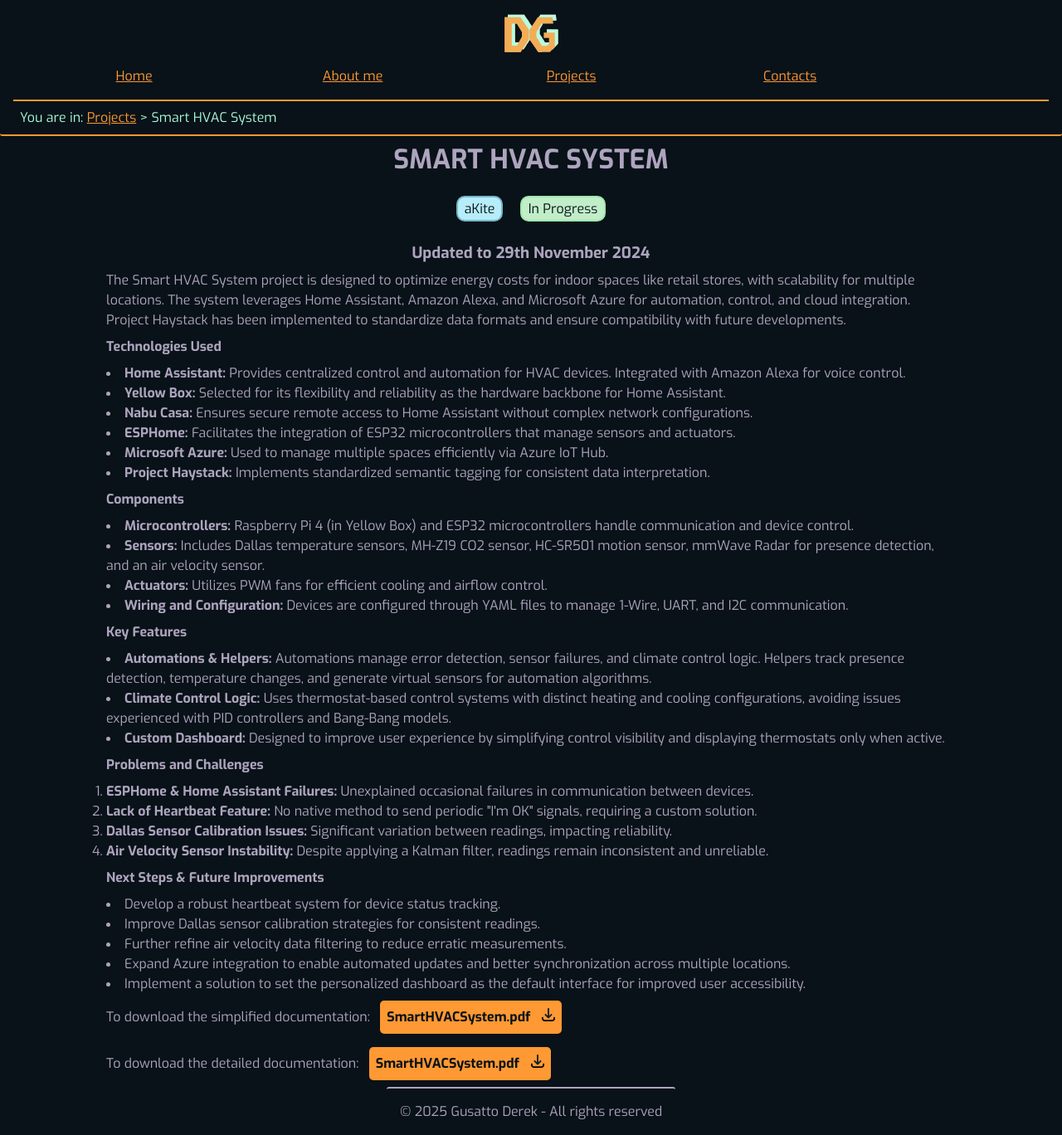
After one commit to DerekGusatto02/derekgusatto.it, a PHP site: page /projects/hvac.php in a window 1280 px wide. The commit adds this page. Shown: the whole page at 83% size. Run offline with PHP 8.4, Linux system fonts and the light colour scheme.

Commit message:
ProjectHVAC

```diff
--- a/css/style.css
+++ b/css/style.css
@@ -223,7 +223,7 @@ grid-area: i;
     display: block;
 }
 
-main > h1, main > h2, main > h3{
+main > h1, main > h2, main > h3, main > h4{
     margin: 0.5em auto;
 }
 
@@ -452,6 +452,10 @@ input::placeholder, textarea::placeholder {
     text-transform: uppercase;
 }
 
+.project-main > .updated-to{
+    text-align: center;
+}
+
 .project-div:hover h2.project-title{
     color: var(--mainColor);
 }
--- a/projects.html
+++ b/projects.html
@@ -133,7 +133,7 @@
                         </div>
                     </div>
                 </a>
-                <div class="project-nolink">
+                <a href="projects/hvac.php" class="project-link">
                     <div class="project-div left-project-div">
                         <img src="img/logo-akite.svg" class="project-img">
                         <div class="project-text">
@@ -145,7 +145,7 @@
                             <p class="project-description">Project with the aim of implementing a smart HVAC system that allows saving on consumption and reducing pollution.</p>
                         </div>
                     </div>
-                </div>
+                </a>
                 <div class="project-nolink">
                     <div class="project-div right-project-div">
                         <img src="img/projects/covers/shopnet.png" class="project-img">
--- /dev/null
+++ b/projects/hvac.html
@@ -0,0 +1,102 @@
+<!DOCTYPE html>
+<html lang="en">
+    <head>
+        <meta charset="UTF-8">
+        <title>Stickman Run - Derek Gusatto</title>
+        <meta name="keywords" content="Derek, Gusatto, Software Developer, Programmer, Technology">
+        <meta name="description" content="Hi, I'm Derek Gusatto, I'm a Software Developer">
+        <meta name="viewport" content="width=device-width, initial-scale=1.0">
+        <link rel="stylesheet" href="../css/style.css">
+        <link rel="stylesheet" href="../css/mini.css" media="screen and (max-width: 768px)">
+        <link rel="stylesheet" href="../css/print.css"  media="print">
+        <link rel="icon" type="image/x-icon" href="../img/logo.ico">
+        <script src="../js/scrollToTop.js"></script>
+        <script src="../js/togglemenu.js"></script>
+    </head>
+    <body>
+       <header>
+
+            <button id="togglemenu" onclick="toggleMenu()">Open menu</button>
+            <nav aria-label="navigation Help" class="navigationhelp">
+                <a href="#content">Go to content</a>
+            </nav>
+            <h1 id="home-logo">Gusatto Derek</h1>
+            <nav id="menu" class="tmenuhidden" aria-label="Main menu">
+                <ul>
+                    <li><a href="../index.php">Home</a></li>
+                    <li><a href="../aboutme.php">About me</a></li>
+                    <li><a href="../projects.php">Projects</a></li>
+                    <li><a href="../contacts.php">Contacts</a></li>
+                </ul>
+            </nav>
+            <nav id="breadcrumb" aria-label="Breadcrumb">
+                <p>You are in: <a href="../projects.php">Projects</a> &gt; Smart HVAC System</p>
+            </nav>
+        </header>
+        <main id="content" class="project-main">
+            <h2 class="project-title">Smart HVAC System</h2>
+            <ul class="project-tags">
+                <li class="project-tag akite-tag">aKite</li>
+                <li class="project-tag progress-tag">In Progress</li>
+            </ul>
+            <h3 class="updated-to">Updated to <time datetime="2024-11-29">29th November 2024</time> </h3>
+            The Smart HVAC System project is designed to optimize energy costs for indoor spaces like retail stores, with scalability for multiple locations. The system leverages Home Assistant, Amazon Alexa, and Microsoft Azure for automation, control, and cloud integration. Project Haystack has been implemented to standardize data formats and ensure compatibility with future developments.
+
+            <h4>Technologies Used</h4>
+<ul>
+    <li><b>Home Assistant:</b> Provides centralized control and automation for HVAC devices. Integrated with Amazon Alexa for voice control.</li>
+    <li><b>Yellow Box:</b> Selected for its flexibility and reliability as the hardware backbone for Home Assistant.</li>
+    <li><b>Nabu Casa:</b> Ensures secure remote access to Home Assistant without complex network configurations.</li>
+    <li><b>ESPHome:</b> Facilitates the integration of ESP32 microcontrollers that manage sensors and actuators.</li>
+    <li><b>Microsoft Azure:</b> Used to manage multiple spaces efficiently via Azure IoT Hub.</li>
+    <li><b>Project Haystack:</b> Implements standardized semantic tagging for consistent data interpretation.</li>
+</ul>
+
+<h4>Components</h4>
+<ul>
+    <li><b>Microcontrollers:</b> Raspberry Pi 4 (in Yellow Box) and ESP32 microcontrollers handle communication and device control.</li>
+    <li><b>Sensors:</b> Includes Dallas temperature sensors, MH-Z19 CO2 sensor, HC-SR501 motion sensor, mmWave Radar for presence detection, and an air velocity sensor.</li>
+    <li><b>Actuators:</b> Utilizes PWM fans for efficient cooling and airflow control.</li>
+    <li><b>Wiring and Configuration:</b> Devices are configured through YAML files to manage 1-Wire, UART, and I2C communication.</li>
+</ul>
+
+<h4>Key Features</h4>
+<ul>
+    <li><b>Automations & Helpers:</b> Automations manage error detection, sensor failures, and climate control logic. Helpers track presence detection, temperature changes, and generate virtual sensors for automation algorithms.</li>
+    <li><b>Climate Control Logic:</b> Uses thermostat-based control systems with distinct heating and cooling configurations, avoiding issues experienced with PID controllers and Bang-Bang models.</li>
+    <li><b>Custom Dashboard:</b> Designed to improve user experience by simplifying control visibility and displaying thermostats only when active.</li>
+</ul>
+
+<h4>Problems and Challenges</h4>
+<ol>
+    <li><b>ESPHome & Home Assistant Failures:</b> Unexplained occasional failures in communication between devices.</li>
+    <li><b>Lack of Heartbeat Feature:</b> No native method to send periodic "I'm OK" signals, requiring a custom solution.</li>
+    <li><b>Dallas Sensor Calibration Issues:</b> Significant variation between readings, impacting reliability.</li>
+    <li><b>Air Velocity Sensor Instability:</b> Despite applying a Kalman filter, readings remain inconsistent and unreliable.</li>
+</ol>
+
+<h4>Next Steps & Future Improvements</h4>
+<ul>
+    <li>Develop a robust heartbeat system for device status tracking.</li>
+    <li>Improve Dallas sensor calibration strategies for consistent readings.</li>
+    <li>Further refine air velocity data filtering to reduce erratic measurements.</li>
+    <li>Expand Azure integration to enable automated updates and better synchronization across multiple locations.</li>
+    <li>Implement a solution to set the personalized dashboard as the default interface for improved user accessibility.</li>
+</ul>
+            <div class="project-resources">
+                <p>
+                    To download the simplified documentation: <a href="../docs/projects_docs/HVAC_Overview_EN.pdf" download target="_blank" class="button-link"> SmartHVACSystem.pdf <img src="../img/download.svg"></a>
+                </p>
+                <p>
+                    To download the detailed documentation: <a href="../docs/projects_docs/HVAC_Detailed_EN.pdf" download target="_blank" class="button-link"> SmartHVACSystem.pdf <img src="../img/download.svg"></a>
+
+                </p>
+        </div>
+        </main>
+        <footer>
+            <p>
+                &copy; 2025 Gusatto Derek - All rights reserved
+            </p>
+        </footer>
+    </body>
+</html>
--- /dev/null
+++ b/projects/hvac.php
@@ -0,0 +1,5 @@
+<?php
+
+    $paginaHTML=file_get_contents("hvac.html");
+
+    echo $paginaHTML;
```
Also changed, not shown: 2 other files.
